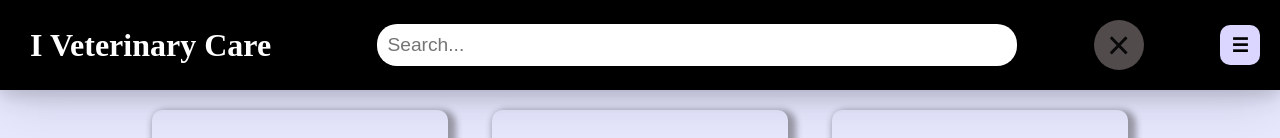
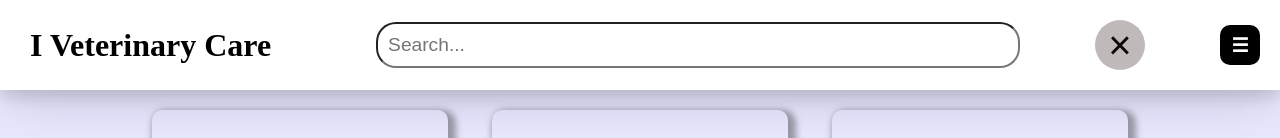
Before and after one commit to Latheepan16/IVeterinaryCare, a plain HTML site: page index.html in a window 1280 px wide. Shown: the top 138 px of the page. Drawn offline with Linux system fonts and the light colour scheme; grey boxes are pictures that could not be loaded; a web font is replaced by a local one.

Commit message:
Update style.css

```diff
--- a/style.css
+++ b/style.css
@@ -1,4 +1,3 @@
-
 body{
     font-family: Parkinsans;
     padding-bottom: 50px;
@@ -21,9 +20,9 @@ body{
     z-index: 3;
     justify-content: space-between;
 
-   color: white;
+   color: rgb(0, 0, 0);
 
-    background-color: rgb(0, 0, 0);
+    background-color: rgb(255, 255, 255);
 }
 
 .navbar h1{
@@ -190,7 +189,7 @@ a{
     margin-left: 30px;
     font-size: larger;
     border-radius: 20px;
-    border: none;
+
 }
 
 #search:focus{
@@ -336,6 +335,7 @@ a{
   .slides {
     display: flex;
     transition: 0.5s ease-in-out;
+    align-items: center;
   }
 
   .slide {
@@ -378,8 +378,8 @@ a{
   }
 
   .menubtn{
-     background-color: rgb(218, 214, 255);
-     color: rgb(0, 0, 0);
+     background-color: rgb(0, 0, 0);
+     color: rgb(255, 255, 255);
     height:40px;
     width:40px;
      border-radius: 10px;
@@ -461,8 +461,8 @@ a{
 
     .menu{
         width: 50%;
+        left: -100%;
 
-        left: -100%;
     }
 
     .logo{
```
